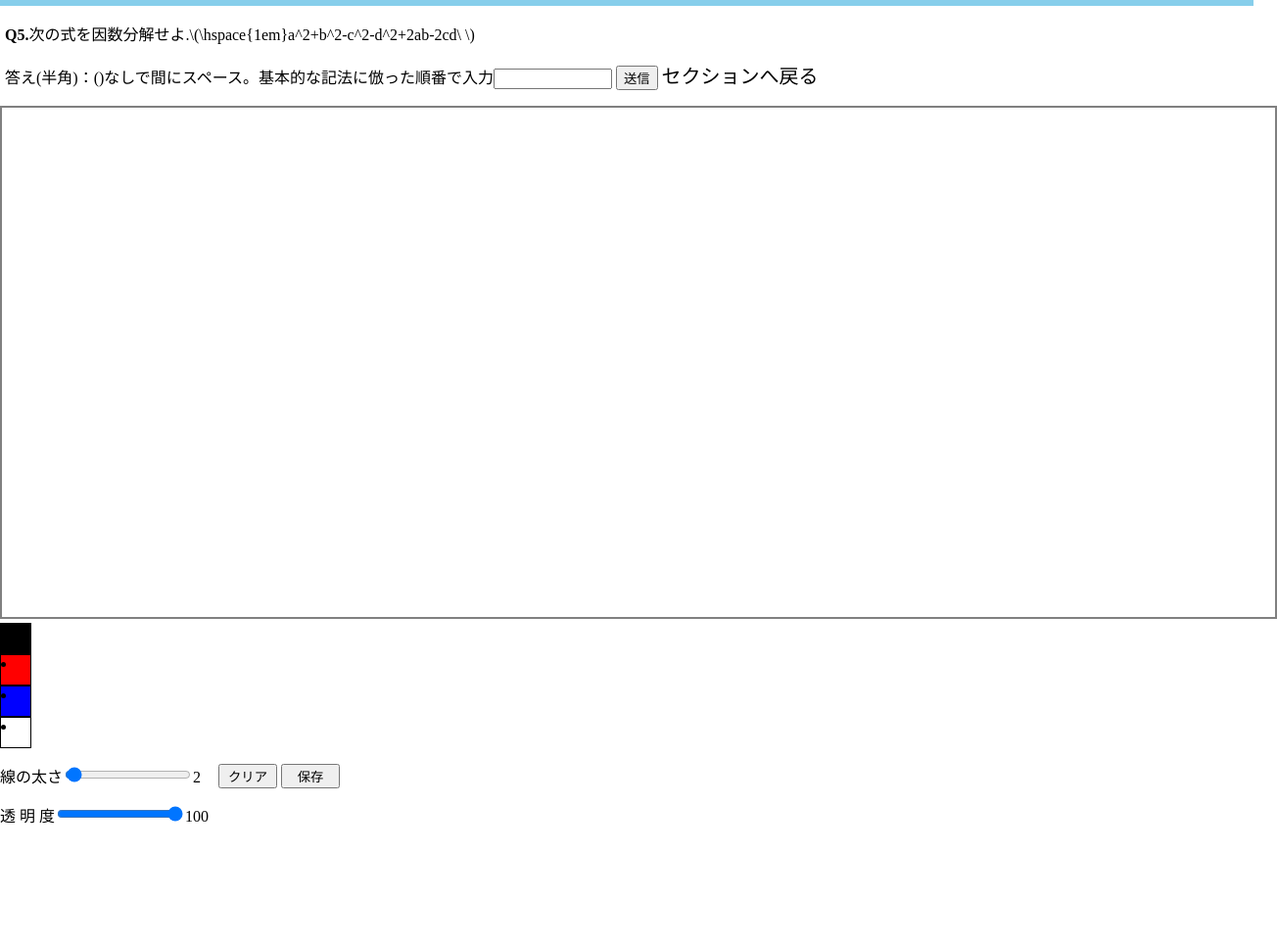
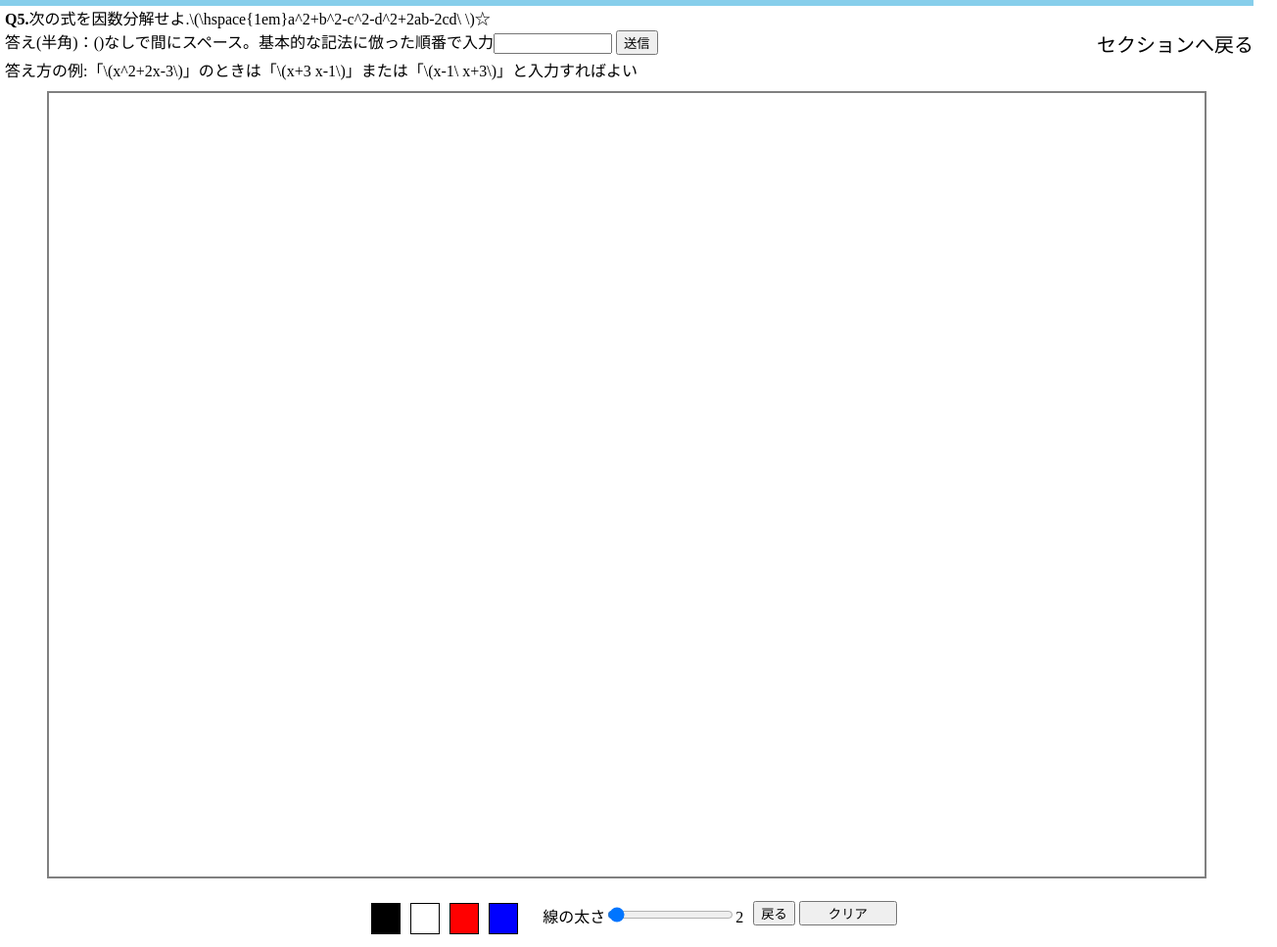
Before and after one commit to paner28/mathpage, a plain HTML site: page question/question1-5.html in a window 1280 px wide. Shown: the part 84-1051 px from the top of the page at 98% size, 1304 px wide, since content can reach past the window. Before the commit the page ends 944 px from the top, so only its background shows below. Drawn offline with nearby package versions, Linux system fonts and the light colour scheme; some packages are replaced by stand-ins of ours.

Commit message:
Add files via upload

```diff
--- a/question/question1-5.html
+++ b/question/question1-5.html
@@ -23,38 +23,42 @@
         <div class="bar"><a href="../home.html">M.Q.</a></div>
     </header>
     <div class="headder">
-        <p id="q1"><b id="q3"></b></p>
+        <div class="parent1">
+            <div id="q1"><b id="q3"></b></div><div id="q4" class="left"></div>
+        </div>
         <form name="form">
-            <p>
-                答え(半角)：<span id="q2"></span><input type="text" name="answer" id="answer" size="12" maxlength="20">
-                <input type="button" value="送信" id="send">
-                <span><a href="../section/section1.html" class="a section">セクションへ戻る</a></span>
-            </p>
+            <div class="parent2">
+                <div class="left">
+                    答え(半角)：<span id="q2"></span><input type="text" name="answer" id="answer" size="12" maxlength="20">
+                    <input type="button" value="送信" id="send">
+                </div>
+                <div class="right"><a href="../section/section1.html" class="a section">セクションへ戻る</a></div>
+            </div>
         </form>
+        <div id="q5">答え方の例:</div>
     </div>
-    <div id="aaa">
-        <div id="bbb">
-        <canvas id="canvas" width="1300px" height="520px">HTML5に対応していませんm(__)m</canvas>
-        </div>
+
+    <div id="parent" class="parent">
+        <canvas id="canvas" height="" width="">HTML5に対応していませんm(__)m</canvas>
     </div>
-    <div id="item">
-        <div id="ccc">
-            <li class="color" style="background-color:#000000"></li>
-            <li class="color" style="background-color:red"></li>
-            <li class="color" style="background-color:blue"></li>
-            <li class="color" style="background-color:#ffffff"></li>
+
+    <div class="parent">
+        <div id="colors">
+            <div style="background-color:#000000" class="color" id="black"></div>
+            <div style="background-color:#ffffff" class="color" id="white"></div>
+            <div style="background-color:red" class="color" id="red"></div>
+            <div style="background-color:blue" class="color" id="blue"></div>
         </div>
         <div id="item1">
             <p>線の太さ<input type="range" min="1" max="50" value="2" id="lineWidth"><span id="lineNum">2</span></p>
-            <p>透 明 度<input type="range" min="1" max="100" value="100" id="alpha"><span id="alphaNum">100</span></p>
         </div>
         <div id="item2">
-            <p>
-                <button style="width:60px;" id="clear">クリア</button>
-                <button style="width:60px;" onclick="save()">保存</button>
-            </p>
+            <button style="margin-bottom:10px;" id="undo">戻る</button>
+            <button style="width:100px;" id="clear">クリア</button>
+            <!-- <button style="width:100px;" onclick="save()">保存</button> -->
         </div>
     </div>
+
     <script src="https://ajax.googleapis.com/ajax/libs/jquery/2.1.3/jquery.min.js"></script>
     <script src="../js/main.js"></script>
 </body>
```
Also changed, not shown: question/question1-2.html (+25 -21 lines), question/question1-3.html (+25 -21 lines), question/question1-4.html (+25 -21 lines), question/question2-1.html (+25 -21 lines), question/question2-2.html (+25 -21 lines), question/question2-3.html (+25 -21 lines), question/question2-4.html (+25 -21 lines).
